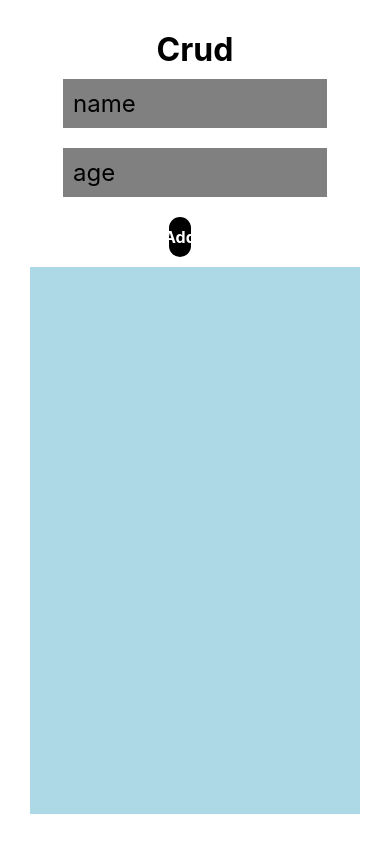
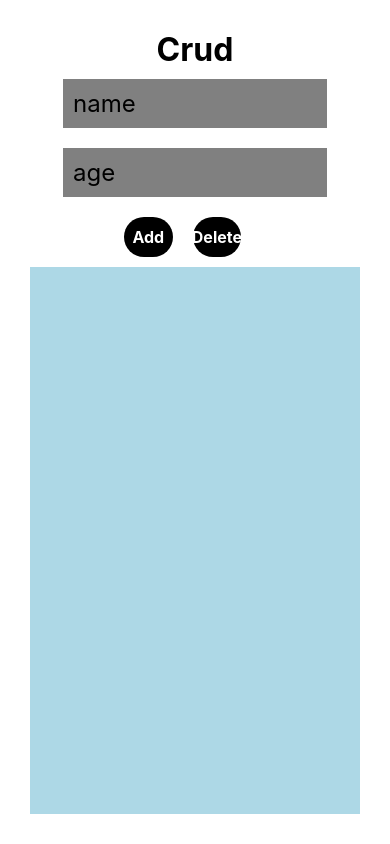
Before and after one commit to qaisnasir/CRUD-react-native, a React Native app: screen / in a window 390 px wide. Built offline with nearby package versions, Linux system fonts and the light colour scheme.

Commit message:
deleteOperation completed

```diff
--- a/screens/Crud.js
+++ b/screens/Crud.js
@@ -16,6 +16,7 @@ const Crud = () => {
   const [users, setUsers] = useState([]);
   const [isEdit, setIsEdit] = useState(false);
   const [index, setIndex] = useState(null);
+  const [item, setItem] = useState();
 
   const addUser = useCallback(
     () => {
@@ -29,8 +30,6 @@ const Crud = () => {
   );
   const handleEditUser = useCallback(
     indx => {
-      // console.log(users[indx]);
-
       setUser(users[indx]);
       setIsEdit(true);
       setIndex(indx);
@@ -39,13 +38,19 @@ const Crud = () => {
   );
   const updateUser = useCallback(
     () => {
-      // console.log("lets edit");
       let edit = users;
       edit[index] = user;
       setUsers([...edit]);
     },
     [users, user, setUsers]
   );
+  const deleteUser = useCallback(()=>{
+    let filterObj = users.filter(users=>users.name != item.name);
+    console.log(filterObj);
+    setUsers(filterObj)
+  },
+    [user, users, setUsers]
+  )
 
   return (
     <View style={style.container}>
@@ -77,6 +82,13 @@ const Crud = () => {
             {isEdit ? "Update" : "Add"}
           </Text>
         </TouchableOpacity>
+
+        <TouchableOpacity
+        onPress={()=>deleteUser(index)}
+        style={style.button}
+        key={index}>
+          <Text style={style.buttonTxt}>Delete</Text>
+        </TouchableOpacity>
       </View>
 
       <ScrollView style={style.list}>
@@ -84,7 +96,7 @@ const Crud = () => {
           <TouchableOpacity
             style={style.listBox}
             key={index}
-            onPress={() => handleEditUser(index)}
+            onPress={() =>{ handleEditUser(index),setItem(item)}}
           >
             <Text>
               Name : {item.name}
@@ -102,7 +114,6 @@ const Crud = () => {
 const style = StyleSheet.create({
   inputS: {
     width: "80%",
-    // height: 30,
     padding: 10,
     backgroundColor: "grey",
     fontSize: 24,
@@ -120,9 +131,7 @@ const style = StyleSheet.create({
     justifyContent: "center"
   },
   button: {
-    // flex: 0.6,
     width: "30%",
-    // height:30,
     padding: 10,
     borderRadius: 20,
     backgroundColor: "black",
```
Also changed, not shown: 2 other files (tests, documents, lock files or other folders).
